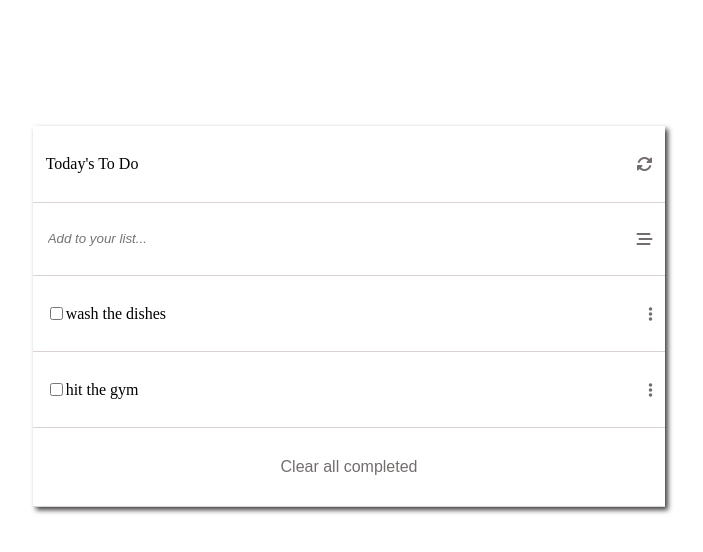
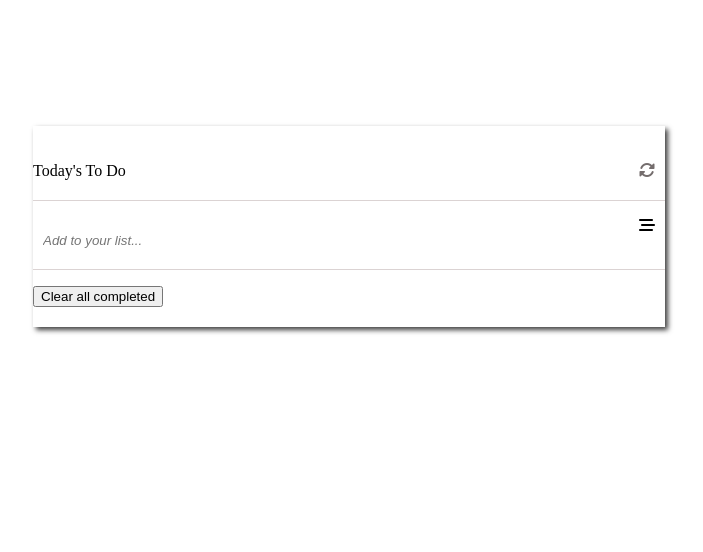
Before and after one commit to cwaku/to-do-list, a website built with webpack: page src/index.html in a window 1280 px wide. Shown: the whole page, without its empty margins (291-994 px from the left). Built offline with nearby package versions, Linux system fonts and the light colour scheme.

Commit message:
Add logic to add/remove items from list and set default state to false

```diff
--- /dev/null
+++ b/src/addRemove.js
@@ -0,0 +1,33 @@
+import { list, toDoList } from './index.js'
+
+//import toDoList array
+export class toDoClass {
+    constructor(description, completed, index) {
+        this.description = description;
+        this.completed = completed;
+        this.index = index;
+
+    }
+
+    listCode() {
+      return `<li data-id="${this.index}"><div id="${this.index}" class="task"><input class="check-box list-${this.index}" type="checkbox"><p>${this.description}</p></div>
+      <div><i class="fas fa-ellipsis-v icon-d"></i> <i class="fas fa-ellipsis-v icons"></i></div>`;
+    }
+
+    static addTo(newList) {
+      let id = 0;
+      if (toDoList.length > 0) {
+        id = toDoList[toDoList.length -1].index + 1;
+      }
+      newList.index = id;
+      toDoList.push(newList);
+      localStorage.setItem('ToDo', JSON.stringify(toDoList));
+    }
+
+    static remove(oldList) {
+      toDoList = toDoList.filter((x) => x.index !== Number(oldList));
+      localStorage.setItem('ToDo', JSON.stringify(toDoList));
+    }
+  }
+
+  const listItems = JSON.parse(localStorage.getItem('ToDo')); //we might export
--- a/src/index.js
+++ b/src/index.js
@@ -1,52 +1,90 @@
 /* eslint-disable */
 import { checkBox } from './status.js';
+import { toDoClass } from './addRemove.js';
 import './style.css';
 
-export let toDoList = JSON.parse(localStorage.getItem('ToDo')) || [
-  {
-    index: 0,
-    description: 'wash the dishes',
-    completed: false,
-  },
-  {
-    index: 1,
-    description: 'hit the gym',
-    completed: false,
-  },
-];
+export let toDoList = JSON.parse(localStorage.getItem('ToDo')) || [];
 /* eslint-enable */
 
-const list = document.querySelector('.list');
 
-function showList() {
-  const heading = document.createElement('li');
-  heading.innerHTML = '<p>Today\'s To Do</p> <i class="fas fa-sync-alt icons"></i>';
-  list.append(heading);
+  const div = document.createElement('div');
+  div.className = 'container';
 
-  const input = document.createElement('li');
-  input.innerHTML = '<input class="text" type="text" placeholder="Add to your list..."> <i class="fas fa-stream icons"></i>';
-  list.append(input);
+  const heading = document.createElement('p');
+  heading.className = 'heading';
+  heading.textContent = 'Today\'s To Do';
+  const span = document.createElement('span');
+  span.innerHTML = '<i class="fas fa-sync-alt icons iconed"></i>';
+  heading.append(span);
+  div.append(heading);
 
-  for (let i = 0; i < toDoList.length; i += 1) {
-    if (toDoList[0].index === i) {
-      const listCode = `<li data-id="${i}"><div id="${i}" class="task"><input class="check-box list-${i}" type="checkbox"><p>${toDoList[i].description}</p></div>
-        <i class="fas fa-ellipsis-v icons"></i>`;
-      list.innerHTML += listCode;
-    } else if (toDoList[1].index === i) {
-      const listCode = `<li data-id="${i}"><div id="${i}" class="task"><input class="check-box list-${i}" type="checkbox"><p>${toDoList[i].description}</p></div>
-        <i class="fas fa-ellipsis-v icons"></i>`;
-      list.innerHTML += listCode;
-    }
-  }
 
-  const btn = document.createElement('li');
-  btn.innerHTML = '<button type="button">Clear all completed</button>';
-  list.append(btn);
+  const contain = document.createElement('div');
+  contain.className = 'contain';
+  const me = document.createElement('div');
+  me.className = 'input'
+  const input = document.createElement('input');
+  input.placeholder = 'Add to your list...';
+  input.type = 'text';
+  input.className = 'text';
+  const span1 = document.createElement('div');
+  span1.innerHTML = '<i class="fas fa-stream sub-icon"></i>';
+  contain.append(me);
+  contain.append(span1);
+  me.append(input);
+  div.append(contain);
+
+
+  const clearBtn = document.createElement('button');
+  clearBtn.type = 'button';
+  clearBtn.textContent = 'Clear all completed';
+  document.body.insertAdjacentElement('afterbegin', div);
+  //div.insertAdjacentElement('beforeend', clearBtn);
+
+  const list = document.querySelector('.list'); //we might import
+  div.append(list)
+  div.append(clearBtn);
+
+
+  function showList() {
+  const listsCode = toDoList.map((newList) => new toDoClass(newList.description, newList.completed, newList.index)
+      .listCode());
+
+    list.innerHTML = listsCode.join('');
+
+
+
+    const checkbox = document.querySelectorAll('.check-box');
+  checkBox(checkbox);
+
+
+    const btn = document.querySelectorAll('.icon-d');
+    btn.forEach((el) => {
+      el.addEventListener('click', (e) => {
+        const oldList = e.target.parentElement.parentElement.getAttribute('data-id'); //get parent
+        toDoClass.remove(oldList);
+        showList();
+      });
+    });
 }
 
 showList();
 
 document.addEventListener('DOMContentLoaded', () => {
+
+
+  const submitBtn = document.querySelector('.sub-icon');
+  submitBtn.addEventListener('click', () => {
+    const description = document.querySelector('.text').value.trim();
+    if(!description) { return };
+
+    const completed = false;
+    const newList = new toDoClass(description, completed);
+    toDoClass.addTo(newList);
+    console.log(toDoList);
+    showList();
+  });
+
   if (toDoList[0].completed === true) {
     document.getElementById('0').classList.add('strike');
     document.querySelector('.list-0').checked = true;
@@ -56,7 +94,4 @@ document.addEventListener('DOMContentLoaded', () => {
     document.getElementById('1').classList.add('strike');
     document.querySelector('.list-1').checked = true;
   }
-
-  const checkbox = document.querySelectorAll('.check-box');
-  checkBox(checkbox);
 });
--- a/src/style.css
+++ b/src/style.css
@@ -1,23 +1,52 @@
 body {
   background-color: #fff;
+}
+
+.container {
+  margin: 10% 25%;
+  padding: 20px 0;
+  box-shadow: 3px 3px 5px 0 rgba(0, 0, 0, 0.75);
+  -webkit-box-shadow: 3px 3px 5px 0 rgba(0, 0, 0, 0.75);
+  -moz-box-shadow: 3px 3px 5px 0 rgba(0, 0, 0, 0.75);
+}
+
+.contain {
+  display: flex;
+  justify-content: space-between;
+  border-bottom: 1px solid #c9bebeab;
+  padding-bottom: 5px;
+
+}
+
+.iconed,
+.sub-icon {
+  padding-right: 10px;
+}
+
+.heading {
+  display:  flex;
+  justify-content: space-between;
+  padding-bottom: 20px;
+  border-bottom: 1px solid #c9bebeab;
+}
+
+.input {
+  width: 100%;
 }
 
 .text {
   border: 0;
   text-transform: inherit;
   font-style: italic;
-  padding-top: 16px;
+  padding: 16px 10px;
   padding-bottom: 16px;
   width: 100%;
   outline: none;
 }
 
 .list {
-  margin: 10% 25%;
   padding: 0;
-  box-shadow: 3px 3px 5px 0 rgba(0, 0, 0, 0.75);
-  -webkit-box-shadow: 3px 3px 5px 0 rgba(0, 0, 0, 0.75);
-  -moz-box-shadow: 3px 3px 5px 0 rgba(0, 0, 0, 0.75);
+
 }
 
 ul li {
@@ -38,10 +67,6 @@ ul li {
   align-items: center;
 }
 
-ul li:last-child {
-  justify-content: center;
-}
-
 .list button {
   border: 0;
   background-color: #fff;
```
